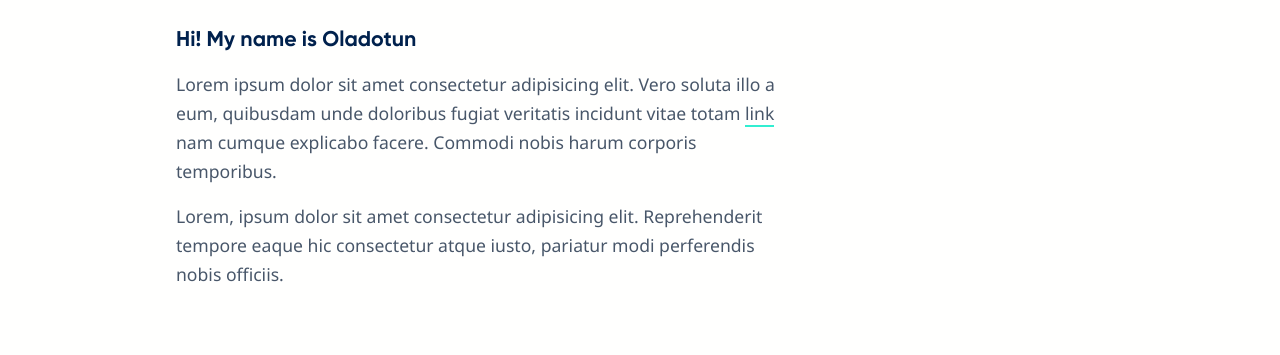
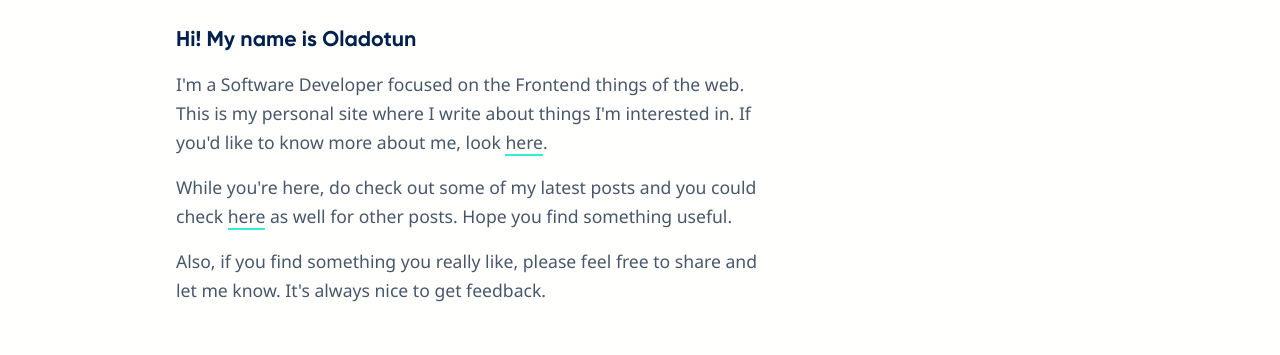
Before and after one commit to Nutod/oladotunaluko, a Next.js app: page / in a window 1280 px wide. Shown: the part 155-510 px from the top of the page. Built offline with nearby package versions, Linux system fonts and the light colour scheme.

Commit message:
Updated bio for landing page

```diff
--- a/components/Hero.js
+++ b/components/Hero.js
@@ -1,3 +1,5 @@
+import Link from 'next/link'
+
 export default function Hero() {
   return (
     <section className="hero">
@@ -5,15 +7,25 @@ export default function Hero() {
         <div>
           <h5>Hi! My name is Oladotun</h5>
           <p className="hero-text">
-            Lorem ipsum dolor sit amet consectetur adipisicing elit. Vero soluta
-            illo a eum, quibusdam unde doloribus fugiat veritatis incidunt vitae
-            totam <a href="">link</a> nam cumque explicabo facere. Commodi nobis
-            harum corporis temporibus.
+            I'm a Software Developer focused on the Frontend things of the web.
+            This is my personal site where I write about things I'm interested
+            in. If you'd like to know more about me, look{' '}
+            <Link href="about">
+              <a>here</a>
+            </Link>
+            .
           </p>
           <p className="hero-text">
-            Lorem, ipsum dolor sit amet consectetur adipisicing elit.
-            Reprehenderit tempore eaque hic consectetur atque iusto, pariatur
-            modi perferendis nobis officiis.
+            While you're here, do check out some of my latest posts and you
+            could check{' '}
+            <Link href="posts">
+              <a>here</a>
+            </Link>{' '}
+            as well for other posts. Hope you find something useful.
+          </p>
+          <p className="hero-text">
+            Also, if you find something you really like, please feel free to
+            share and let me know. It's always nice to get feedback.
           </p>
         </div>
       </div>
```
